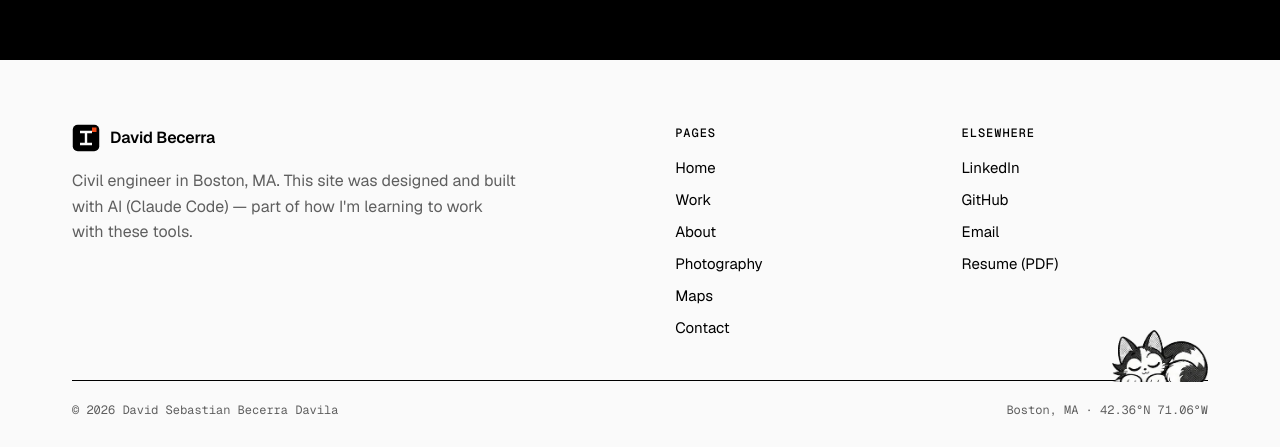
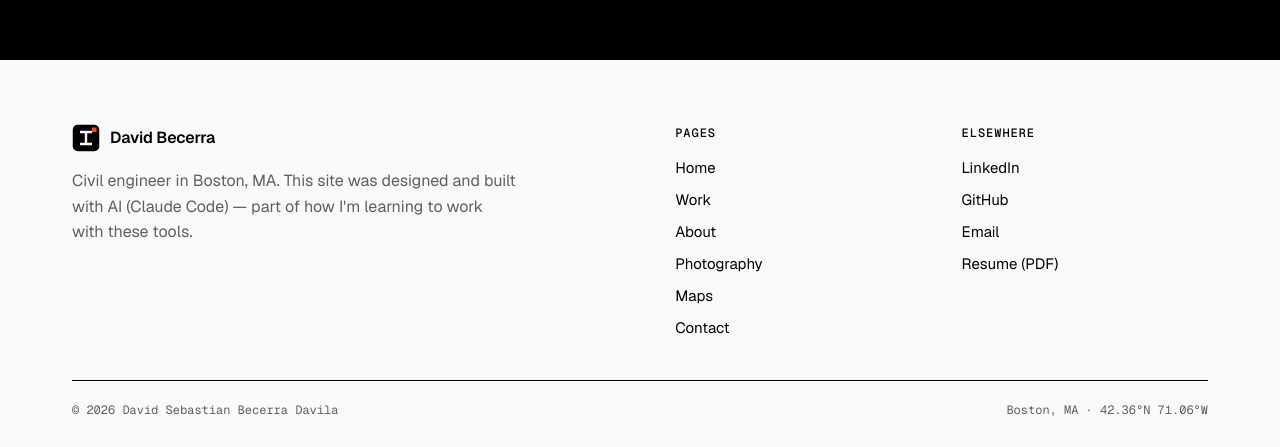
Before and after one commit to Sebastian0018/Sebastian0018.github.io, a plain HTML site: page index.html in a window 1280 px wide. Shown: the part 4126-4573 px from the top of the page. Drawn offline with nearby package versions, Linux system fonts and the light colour scheme.

Commit message:
Runa footer rest on three pages only: Work, About, Contact
Removed from Home, Photography, Maps and the 404, at David's request.

Co-Authored-By: Claude Fable 5.2 <noreply@anthropic.com>

```diff
--- a/index.html
+++ b/index.html
@@ -325,9 +325,6 @@
                         <li><a href="CV_David_Becerra_updated.pdf" target="_blank" rel="noopener">Resume (PDF)</a></li>
                     </ul>
                 </div>
-                <!-- Runa rests on the footer rule. Decorative. Kept LAST in the grid: the phone layout
-                     gives the first block the full width (.footer-grid > div:first-child). -->
-                <img class="runa runa--footer-rest" src="mascot/web/runa/runa-footer-rest.webp" width="221" height="119" alt="" aria-hidden="true" loading="lazy" decoding="async">
             </div>
             <div class="footer-base">
                 <span>© 2026 David Sebastian Becerra Davila</span>
```
Also changed, not shown: 404.html (+0 -3 lines), beyond.html (+0 -3 lines), maps.html (+0 -3 lines), 1 other file.
